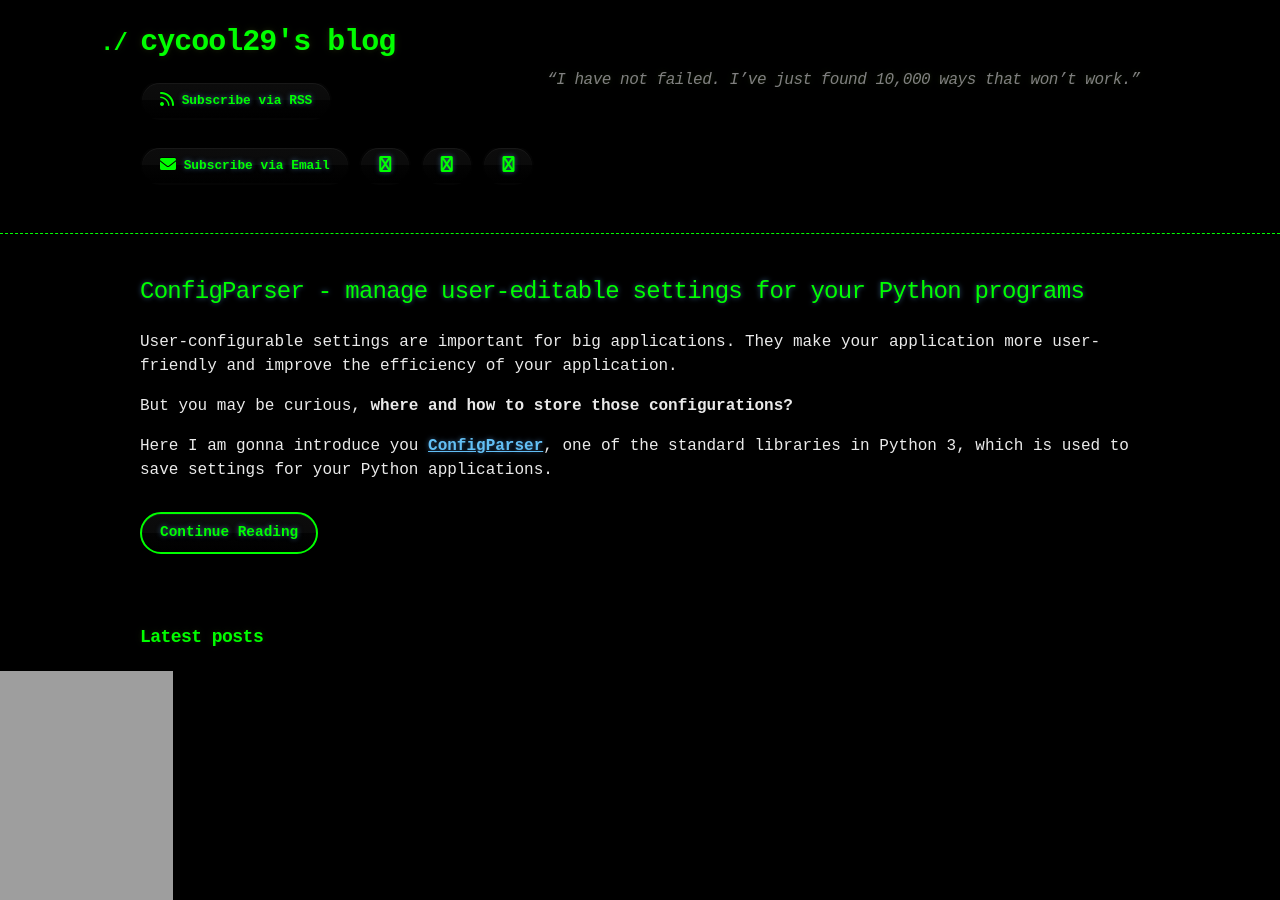
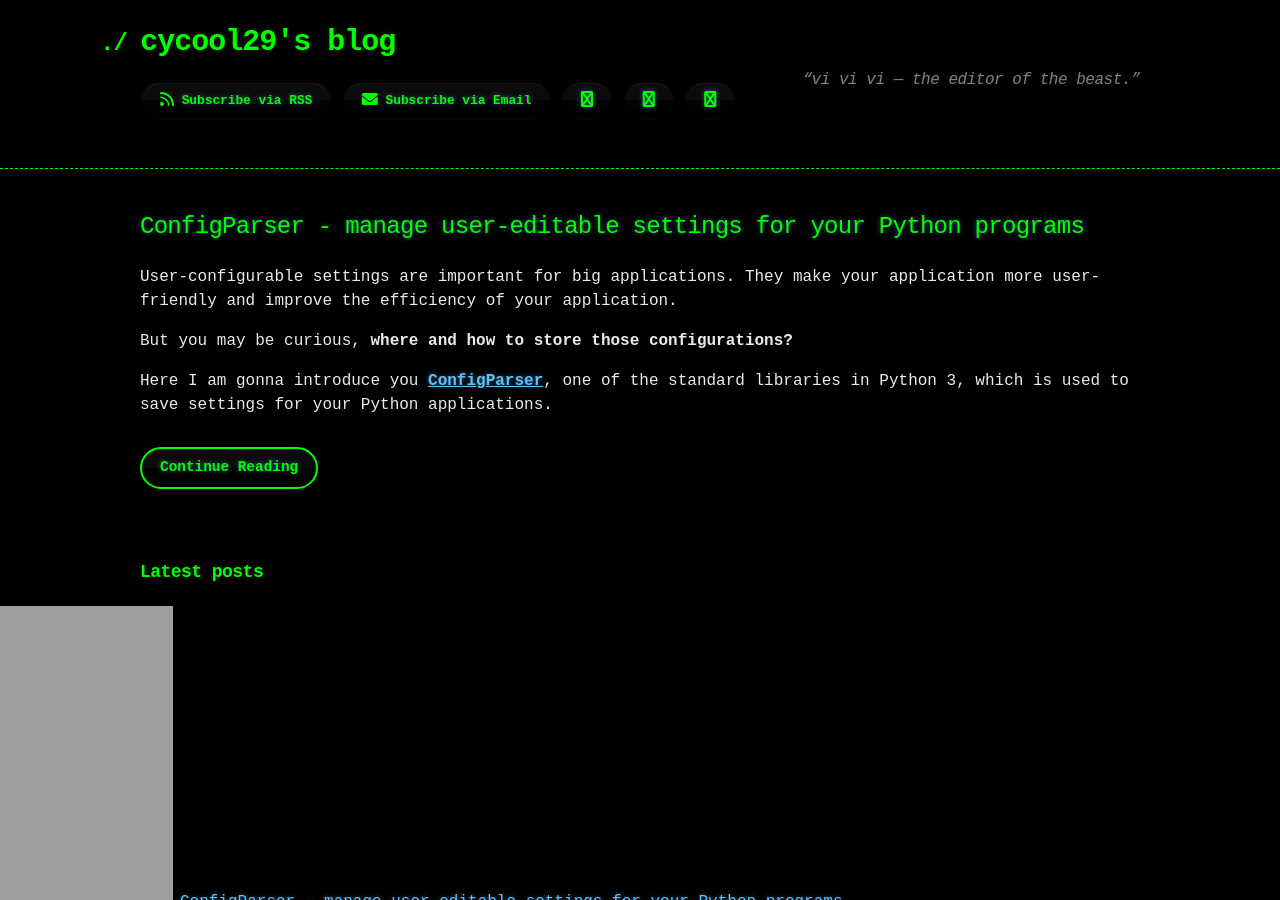
Before and after one commit to cycool29/cycool29.github.io, a Jekyll site: the page built from index.md, in a window 1280 px wide and 900 px high. Built offline with Jekyll 4.4.1, drawn with Linux system fonts in a browser that asks for light colours; a style sheet for code colours, icons or effects is not loaded.

Commit message:
Update quotes

```diff
--- a/_config.yml
+++ b/_config.yml
@@ -1,5 +1,5 @@
 title: cycool29's blog
-description: "“I have not failed. I’ve just found 10,000 ways that won’t work.” "
+description: "“vi vi vi — the editor of the beast.” "
 author: cycool29
 url: https://cycool29.github.io
 timezone: UTC
```
